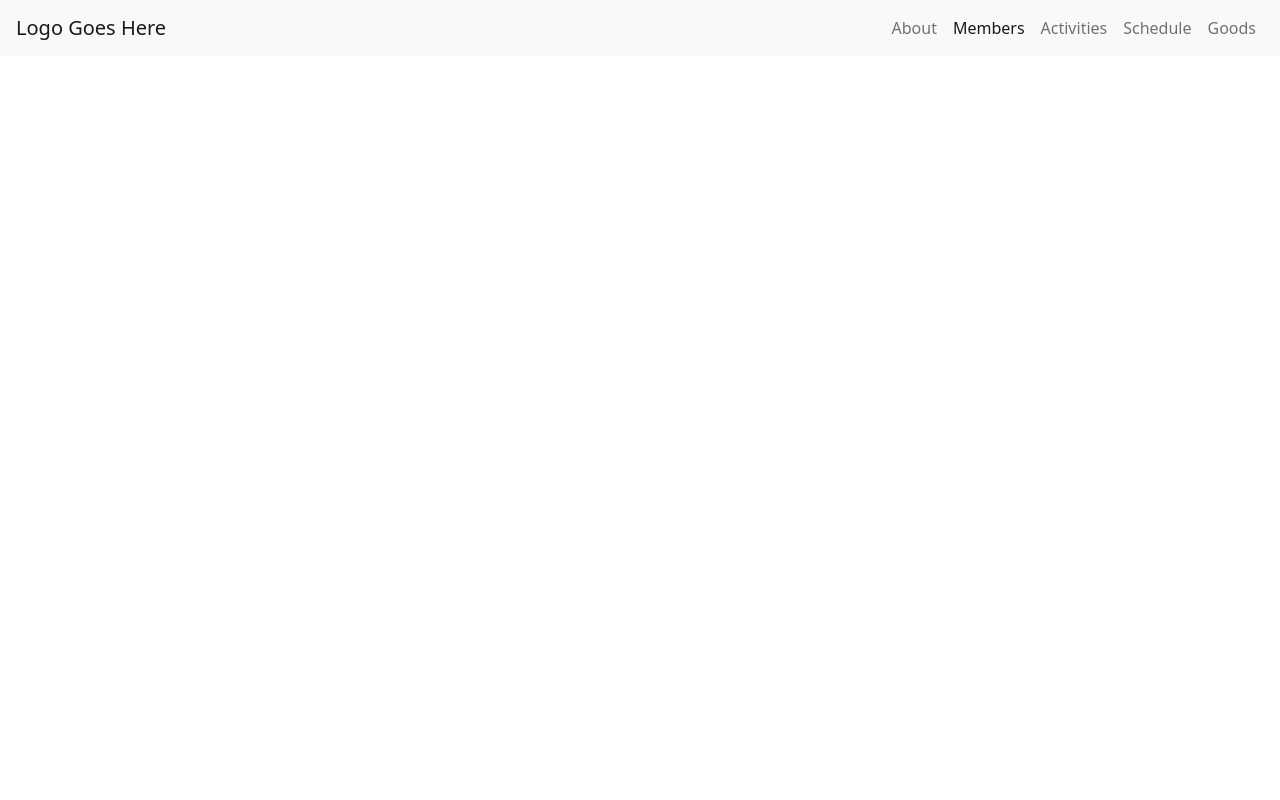
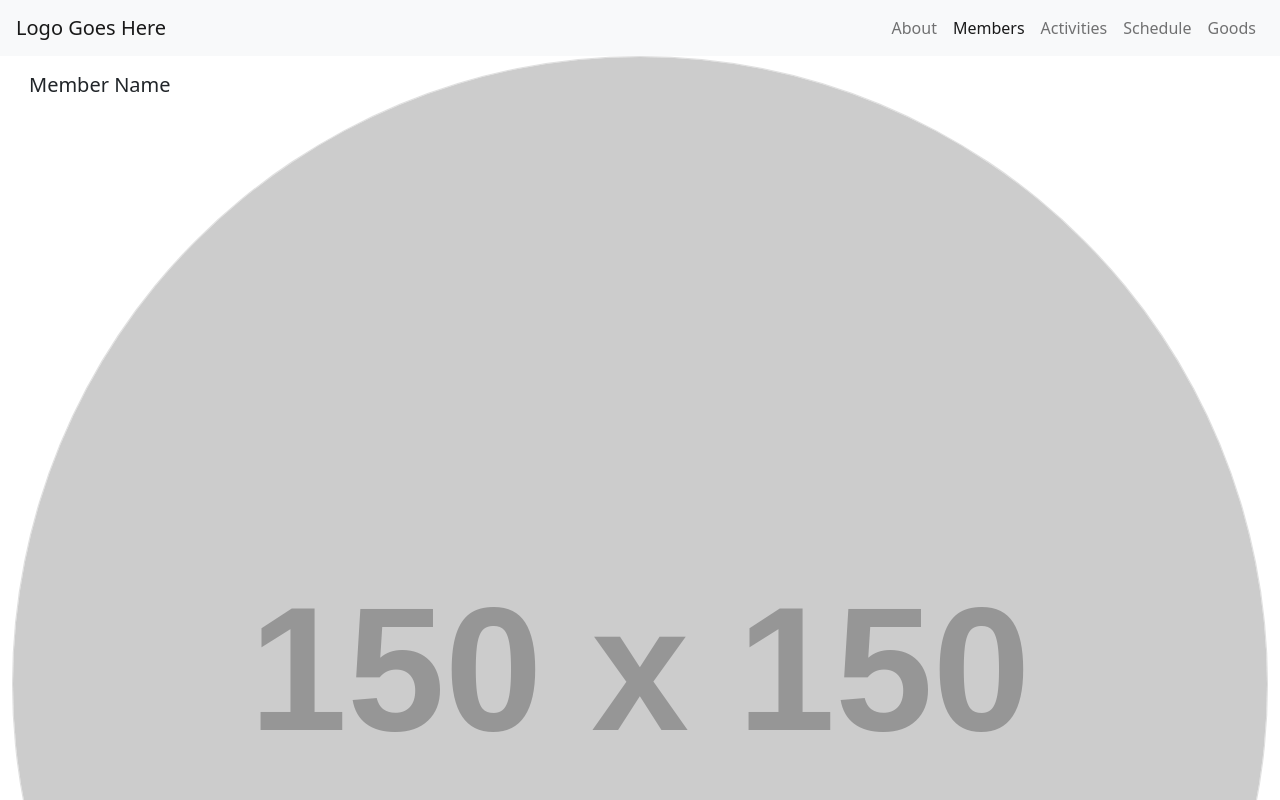
Before and after one commit to Kayn-Pleiades/cute-website, a React (Create React App) app: page /members in a window 1280 px wide. Shown: the top 800 px of the page. Built offline with nearby package versions, Linux system fonts and the light colour scheme.

Commit message:
working on member list on page, added sample member picture

```diff
--- /dev/null
+++ b/src/components/profileCard/index.js
@@ -0,0 +1,14 @@
+import React from "react";
+
+function ProfileCard() {
+    return (
+        <div className="card rounded-circle">
+            <img src="https://via.placeholder.com/150" className="card-img rounded-circle" alt="Member"></img>
+            <div className="card-img-overlay">
+                <h5 className="card-title">Member Name</h5>
+            </div>
+        </div>
+    );
+}
+
+export default ProfileCard;
--- a/src/pages/members.js
+++ b/src/pages/members.js
@@ -1,10 +1,14 @@
 import React from "react";
 import Navbar from "../components/navbar";
+import ProfileCard from "../components/profileCard";
 
 function Members() {
     return (
         <div>
             <Navbar />
+            <div className="container-fluid">
+                <ProfileCard />
+            </div>
         </div>
     );
 }
```
Also changed, not shown: src/utils/memberList.json (added, +18 -0 lines), src/assets/img/samplememberpic.png (added).
